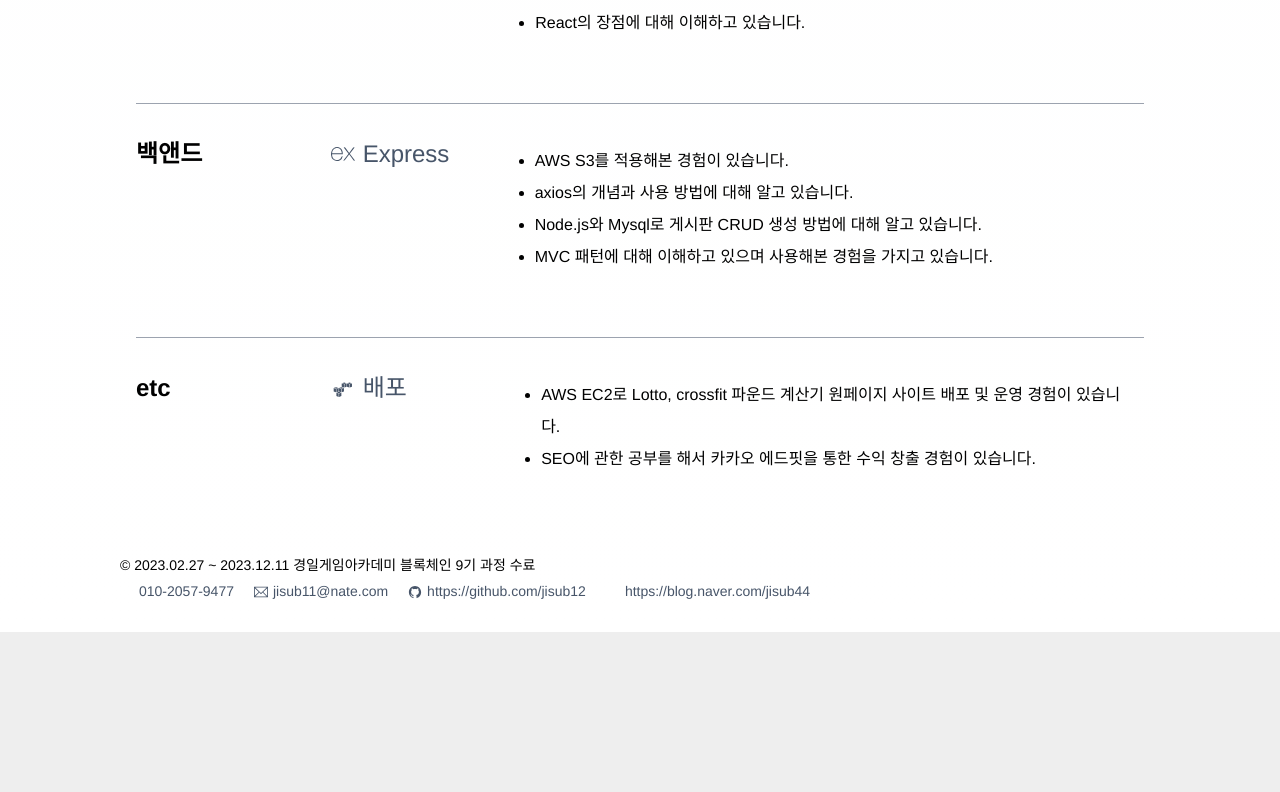
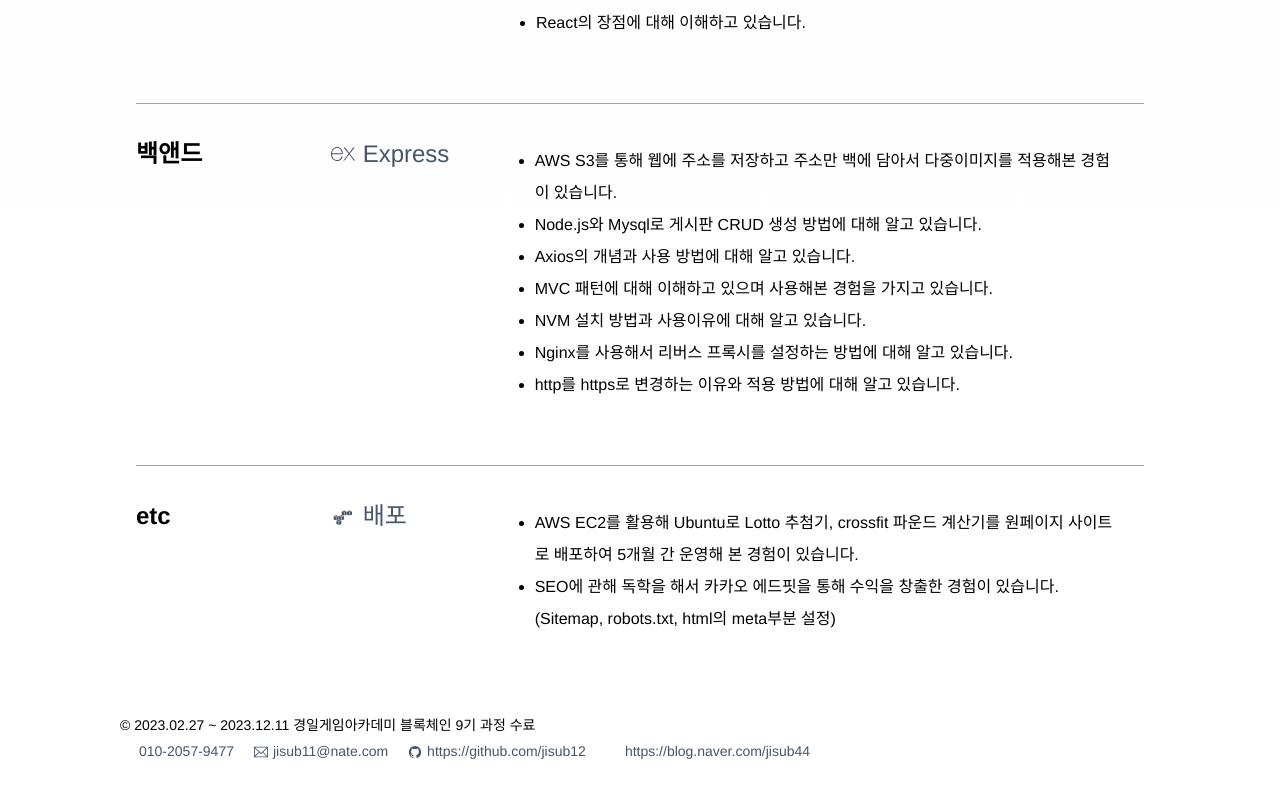
Before and after one commit to jisub12/portfolio_paJion, a React (Create React App) app: page / in a window 1280 px wide. Shown: the part 4964-5756 px from the top of the page. Before the commit the page ends 5596 px from the top, so only its background shows below. Built offline with nearby package versions, Linux system fonts and the light colour scheme; some icons are missing.

Commit message:
01091922 게임사이트추가

```diff
--- a/src/contents/skills.jsx
+++ b/src/contents/skills.jsx
@@ -1,6 +1,15 @@
 import { Wrapper, Heading } from '../components/common'
 import { DiJavascript, DiNodejs, DiGithubBadge, DiAws } from 'react-icons/di'
-import { SiNextdotjs, SiTypescript, SiJavascript, SiExpress, SiReact, SiSolidity, SiRemix, SiCloudfoundry } from 'react-icons/si'
+import {
+    SiNextdotjs,
+    SiTypescript,
+    SiJavascript,
+    SiExpress,
+    SiReact,
+    SiSolidity,
+    SiRemix,
+    SiCloudfoundry,
+} from 'react-icons/si'
 
 const Skills = () => {
     return (
@@ -18,7 +27,10 @@ const Skills = () => {
                                 <span className="md:w-[120px]">Javascript</span>
                             </span>
                             <ul className="list-disc list-outside leading-6 px-[20px] md:leading-8 text-[12px] md:text-[16px] ">
-                                <li>아는 게 적을수록 코드가 길어지고, 지식이 늘어날수록 코드가 짧아진다는 것을 개인 프로젝트를 진행하며 몸으로 깨달았습니다.</li>
+                                <li>
+                                    아는 게 적을수록 코드가 길어지고, 지식이 늘어날수록 코드가 짧아진다는 것을 개인
+                                    프로젝트를 진행하며 몸으로 깨달았습니다.
+                                </li>
                                 <li>무수한 오류들을 겪어내며 코드의 순서가 매우매우 중요하다는 것을 느꼈습니다.</li>
                             </ul>
                         </li>
@@ -88,12 +100,11 @@ const Skills = () => {
                                 <span className="md:w-[120px]">React</span>
                             </span>
                             <ul className="list-disc list-outside leading-6 px-[20px] md:leading-8 text-[12px] md:text-[16px] ">
-                                <li>React에 web3,contract를 가져와 Staking기능을 화면에 입혀본 경험이 있습니다.</li>
                                 <li>React 디렉토리 구조를 설계해본 경험이 있습니다.</li>
+                                <li>React에 web3, contract를 가져와 Staking기능을 화면에 입혀본 경험이 있습니다.</li>
                                 <li>React의 장점에 대해 이해하고 있습니다.</li>
                             </ul>
                         </li>
-
                     </ul>
                 </li>
 
@@ -108,10 +119,13 @@ const Skills = () => {
                                 <span className="md:w-[120px]">Express</span>
                             </span>
                             <ul className="list-disc list-outside leading-6 px-[20px] md:leading-8 text-[12px] md:text-[16px] ">
-                                <li>AWS S3를 적용해본 경험이 있습니다.</li>
-                                <li>axios의 개념과 사용 방법에 대해 알고 있습니다.</li>
+                                <li>AWS S3를 통해 웹에 주소를 저장하고 주소만 백에 담아서 다중이미지를 적용해본 경험이 있습니다.</li>
                                 <li>Node.js와 Mysql로 게시판 CRUD 생성 방법에 대해 알고 있습니다.</li>
+                                <li>Axios의 개념과 사용 방법에 대해 알고 있습니다.</li>
                                 <li>MVC 패턴에 대해 이해하고 있으며 사용해본 경험을 가지고 있습니다.</li>
+                                <li>NVM 설치 방법과 사용이유에 대해 알고 있습니다.</li>
+                                <li>Nginx를 사용해서 리버스 프록시를 설정하는 방법에 대해 알고 있습니다.</li>
+                                <li>http를 https로 변경하는 이유와 적용 방법에 대해 알고 있습니다.</li>
                             </ul>
                         </li>
                     </ul>
@@ -127,8 +141,11 @@ const Skills = () => {
                                 <span className="md:w-[120px]">배포</span>
                             </span>
                             <ul className="list-disc list-outside leading-6 px-[20px] md:leading-8 text-[12px] md:text-[16px] ">
-                                <li>AWS EC2로 Lotto, crossfit 파운드 계산기 원페이지 사이트 배포 및 운영 경험이 있습니다.</li>
-                                <li>SEO에 관한 공부를 해서 카카오 에드핏을 통한 수익 창출 경험이 있습니다.</li>
+                                <li>
+                                    AWS EC2를 활용해 Ubuntu로 Lotto 추첨기, crossfit 파운드 계산기를 원페이지 사이트로
+                                    배포하여 5개월 간 운영해 본 경험이 있습니다.
+                                </li>
+                                <li>SEO에 관해 독학을 해서 카카오 에드핏을 통해 수익을 창출한 경험이 있습니다.(Sitemap, robots.txt, html의 meta부분 설정)</li>
                             </ul>
                         </li>
                     </ul>
--- a/src/contents/spaceGame.jsx
+++ b/src/contents/spaceGame.jsx
@@ -222,7 +222,7 @@ export default function SpaceGame() {
                     <br />
                     <a
                         target="_blink"
-                        href="https://github.com/jisub12/SpaceDDongGame"
+                        href="http://blockchaingame.site/"
                         className="flex items-center gap-[5px] text-slate-600 mr-[20px]"
                     >
                         - 우주 똥 피하기 게임하러 가기 (Click)
```
